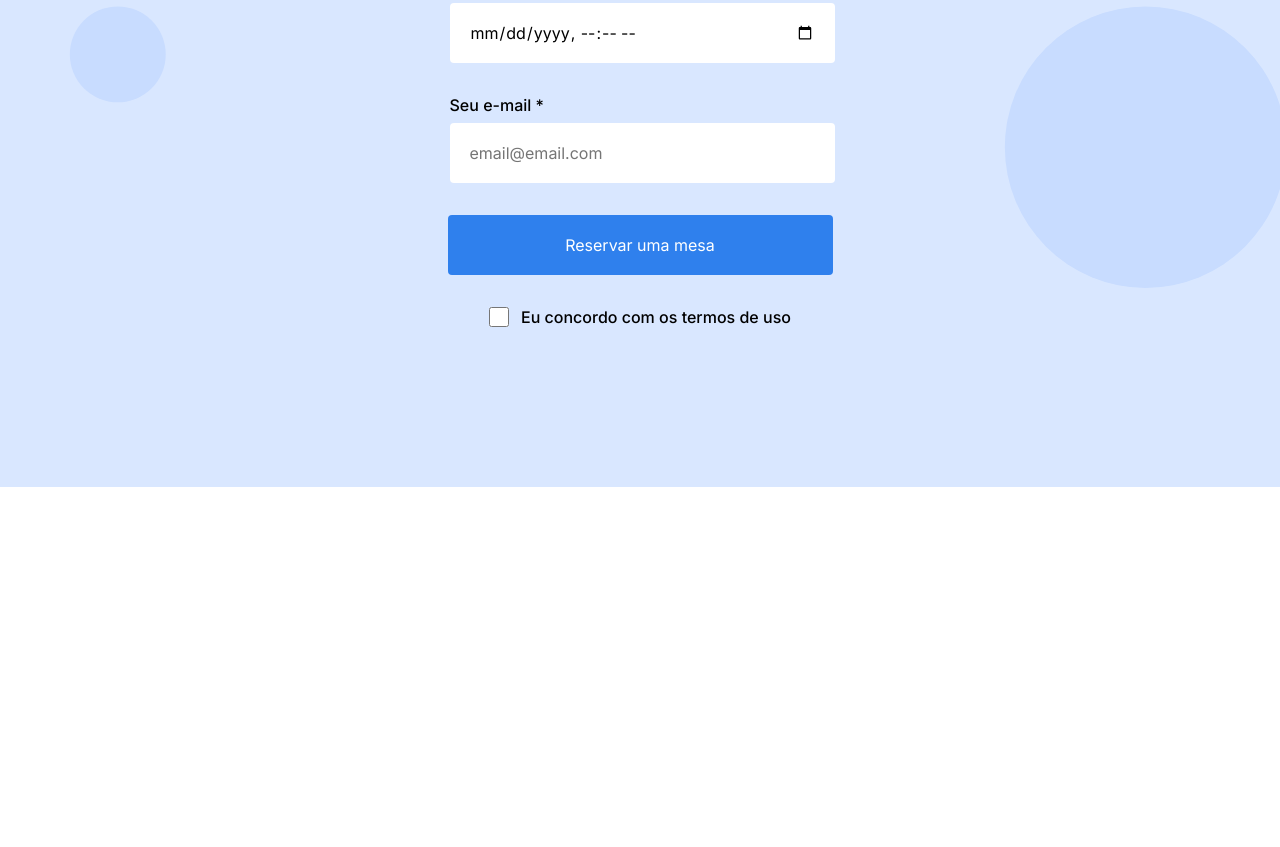
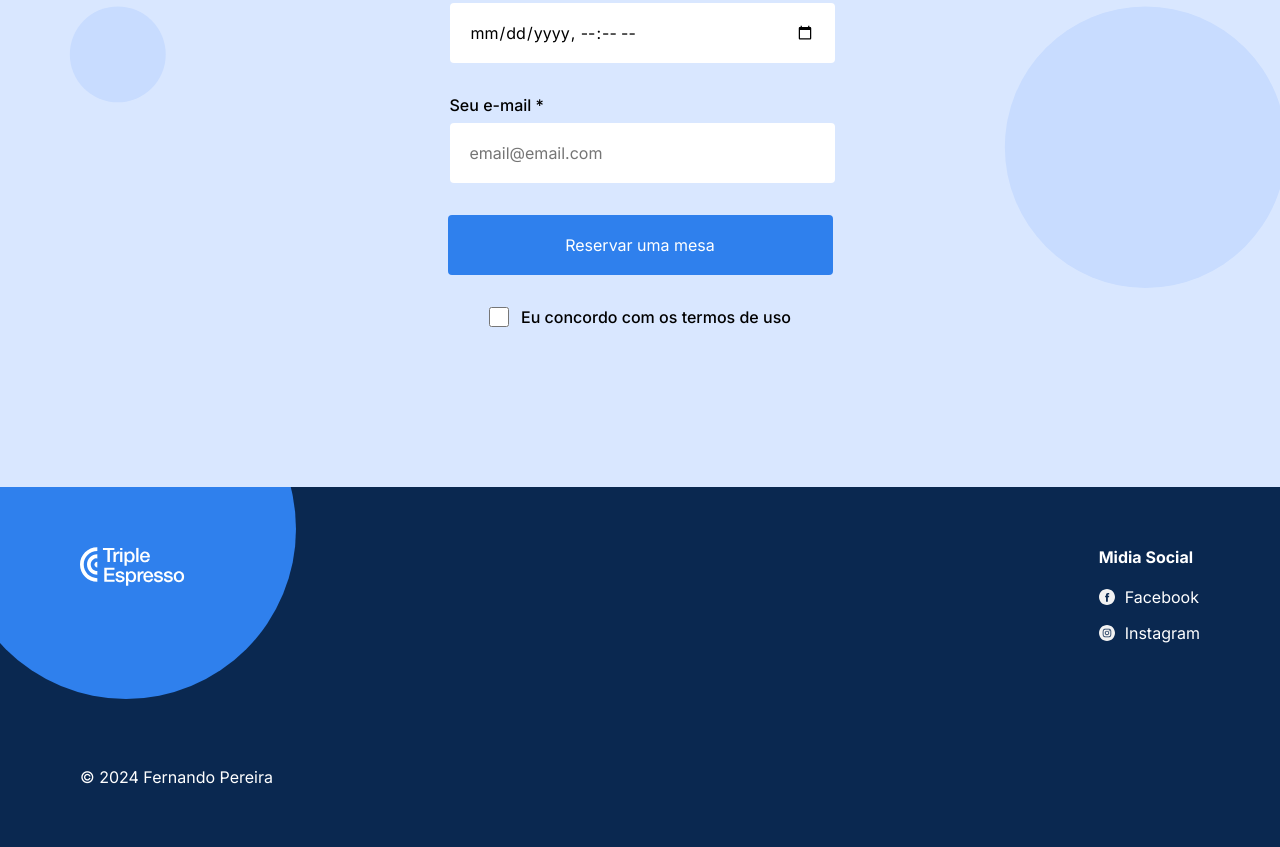
Before and after one commit to pereirafernando13/web_project_coffeeshop, a plain HTML site: page index.html in a window 1280 px wide. Shown: the part 2162-3009 px from the top of the page. Before the commit the page ends 2649 px from the top, so only its background shows below. Drawn offline with Linux system fonts and the light colour scheme.

Commit message:
adicionado footer e hover em algumas tags

```diff
--- a/blocks/footer.css
+++ b/blocks/footer.css
@@ -0,0 +1,82 @@
+.footer {
+  background-color: #0a2850;
+  display: flex;
+  flex-direction: column;
+  position: relative;
+  overflow: hidden;
+  color: #ffffff;
+}
+
+.footer__content {
+  display: flex;
+  justify-content: space-between;
+  padding: 60px 80px 108px;
+  position: relative;
+  z-index: 1;
+}
+
+.footer__circle {
+  border-radius: 50%;
+  width: 340px;
+  height: 340px;
+  background-color: #2f80ed;
+  position: absolute;
+  top: -128px;
+  left: -44px;
+  z-index: 0;
+}
+
+.footer__logo {
+  width: 105px;
+  height: 39px;
+  z-index: 1;
+}
+
+.footer__social {
+  margin: 0;
+}
+
+.footer__social-heading {
+  padding-bottom: 20px;
+  margin: 0;
+  font-family: "Inter";
+  font-style: normal;
+  font-weight: bold;
+  font-size: 16px;
+  line-height: 20px;
+}
+
+.footer__list {
+  padding: 0;
+  margin: 0;
+}
+
+.footer__list-item {
+  display: flex;
+  gap: 10px;
+  margin-bottom: 16px;
+}
+
+.footer__social-link {
+  font-family: "Inter";
+  font-style: normal;
+  font-weight: normal;
+  font-size: 16px;
+  line-height: 20px;
+  text-decoration: none;
+  color: #ffffff;
+}
+
+.footer__social-link:hover {
+  color: #c1c1c1;
+}
+.footer__copyrigh {
+  margin: 0;
+  padding-bottom: 60px;
+  padding-left: 80px;
+  font-family: "Inter";
+  font-style: normal;
+  font-weight: normal;
+  font-size: 16px;
+  line-height: 20px;
+}
--- a/blocks/form.css
+++ b/blocks/form.css
@@ -50,6 +50,10 @@
   border: none;
 }
 
+.form__button:hover {
+  opacity: 70%;
+}
+
 .form__label-checkbox {
   display: flex;
   gap: 12px;
--- a/blocks/nav.css
+++ b/blocks/nav.css
@@ -27,3 +27,7 @@
   text-decoration: none;
   color: #000;
 }
+
+.nav__link:hover {
+  color: #2f80ed;
+}
--- a/index.html
+++ b/index.html
@@ -164,7 +164,38 @@
           </form>
         </section>
       </main>
-      <footer id="footer" class="footer"></footer>
+      <footer id="footer" class="footer">
+        <div class="footer__content">
+          <div class="footer__circle"></div>
+          <img
+            src="./images/logo_coffeeshop_light.svg"
+            alt="logo cafe"
+            class="footer__logo"
+          />
+          <div class="footer__social">
+            <ul class="footer__list">
+              <h4 class="footer__social-heading">Midia Social</h4>
+              <li class="footer__list-item">
+                <img
+                  src="./images/facebook_white.svg"
+                  alt="icone facebook"
+                  class="footer__social-icon"
+                />
+                <a href="#" class="footer__social-link">Facebook </a>
+              </li>
+              <li class="footer__list-item">
+                <img
+                  src="./images/instagram_white.svg"
+                  alt=""
+                  class="footer__social-icon"
+                />
+                <a href="#" class="footer__social-link">Instagram </a>
+              </li>
+            </ul>
+          </div>
+        </div>
+        <p class="footer__copyrigh">© 2024 Fernando Pereira</p>
+      </footer>
     </div>
   </body>
 </html>
```
